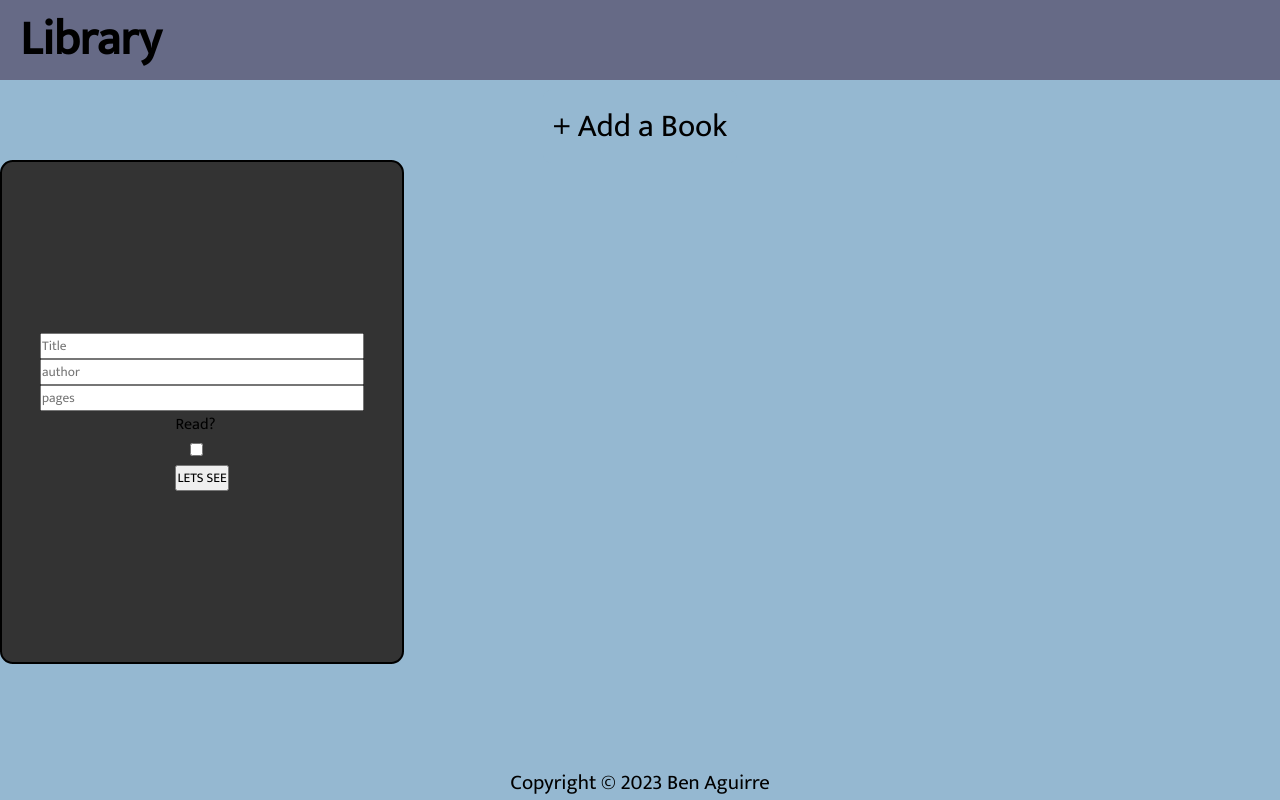
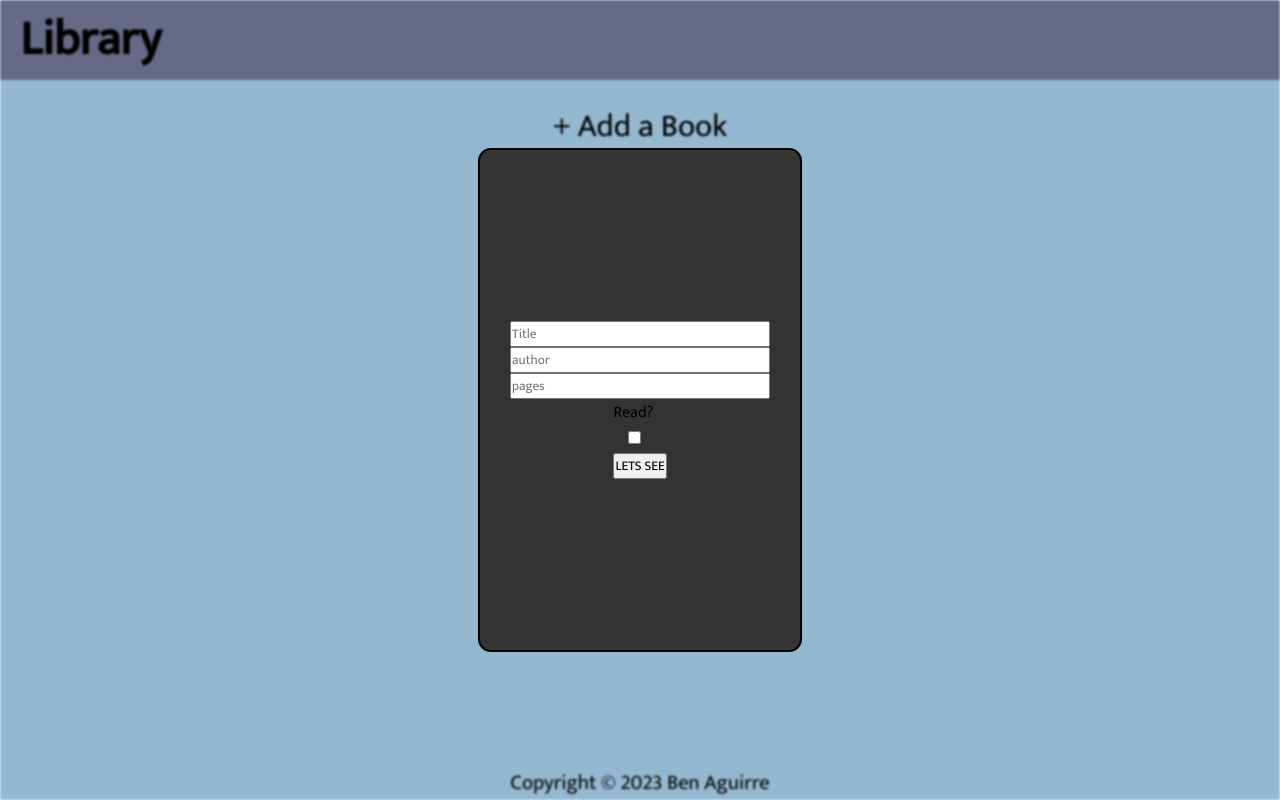
Before and after one commit to Baguirre03/library, a plain HTML site: page index.html in a window 1280 px wide. Both pictures are taken after a click on the button "+ Add a Book". Drawn offline with Linux system fonts and the light colour scheme.

Commit message:
Blur effect 	- Blur effect added to background when form appears 	- Adds classlist of "active" removes when form disappears

```diff
--- a/main.js
+++ b/main.js
@@ -96,7 +96,7 @@ function loopBooks() {
     }
 }
 
-const blurThis = document.querySelector('.blur')
+const blurThis = document.querySelector('.container')
 
 //Show form on click
 function showForm() {
@@ -107,7 +107,7 @@ function showForm() {
 //Remove form
 function removeForm() {
     form.style.display = 'none'
-    blurThis.style.filter = 'blur(0px)'
+    blurThis.classList.toggle('active')
 }
 
 const harryPotter = new Book('Harry Potter', 'JK Rowling', '300', 'read');
--- a/styles.css
+++ b/styles.css
@@ -19,6 +19,10 @@ body {
     display: flex;
     flex-direction: column;
     height: 100%;
+}
+
+.container.active {
+    filter: blur(1px);
 }
 
 /* header */
@@ -68,15 +72,16 @@ form {
     display: none;
     flex-direction: column;
     position: absolute;
-    align-self: center;
-    width: 50vh;
+    width: 40vh;
     height: 500px;
     align-items: center;
     justify-content: center;
     top: 50%; transform: translate(0%, -30vh);
+    left: 50%; transform: translate(-50%, -50%);
     background-color: var(--DarkGray);
     border: black 2px solid;
     border-radius: 1vw;
+    transition: 3s;
 }
 
 input {
```
